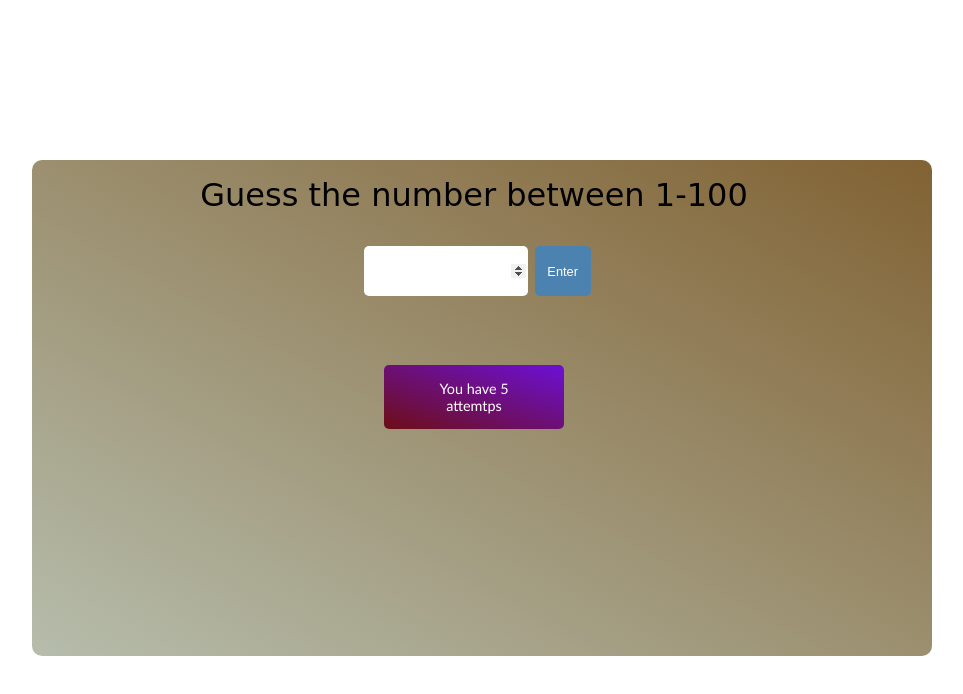
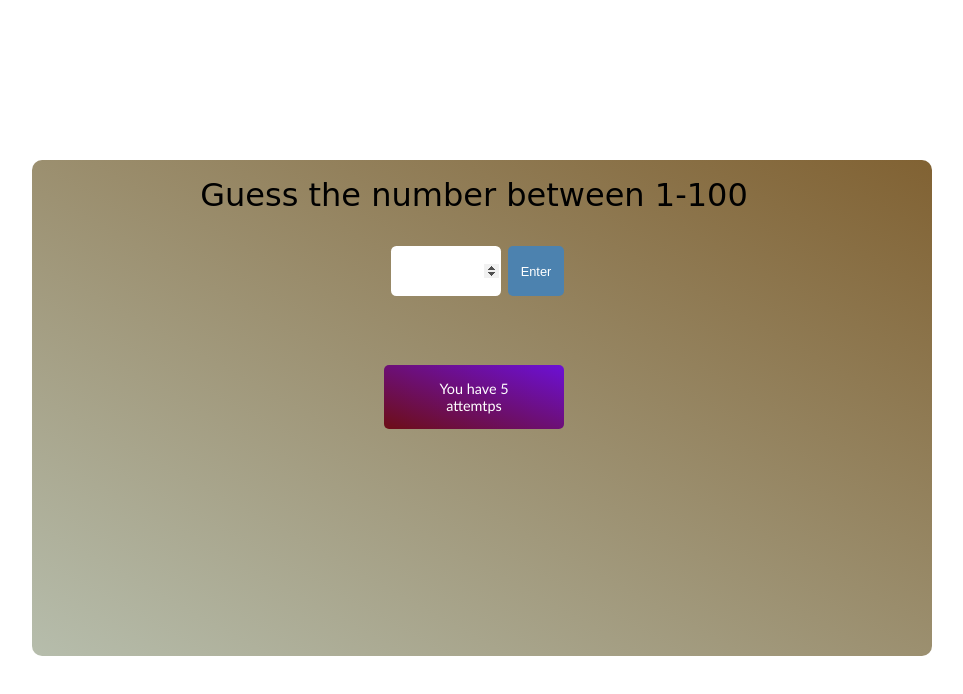
Before and after one commit to fd-pixel/GuessNumber, a plain HTML site: page index.html in a window 1280 px wide. Shown: the whole page, without its empty margins (158-1121 px from the left). Drawn offline with Linux system fonts and the light colour scheme.

Commit message:
Input box changed

```diff
--- a/guessnumber.css
+++ b/guessnumber.css
@@ -73,9 +73,9 @@
 }
 
 input {
-  border-radius: 5px;
+  border-radius: 0.4em;
   height: 3rem;
-  max-width: 10rem;
+  width: 8em;
   background-color: rgb(255, 255, 255);
   margin: 0 0.5em;
   text-align: center;
@@ -112,3 +112,16 @@ body {
   display: flex;
   justify-content: center;
 }
+@media screen and (max-width: 768px) {
+  /* html {
+    font-size: 10px;
+  }
+  body {
+    background-image: url(https://picsum.photos/200/300);
+    color: white;
+  }
+  span {
+    color: unset;
+  } */
+
+}
```
